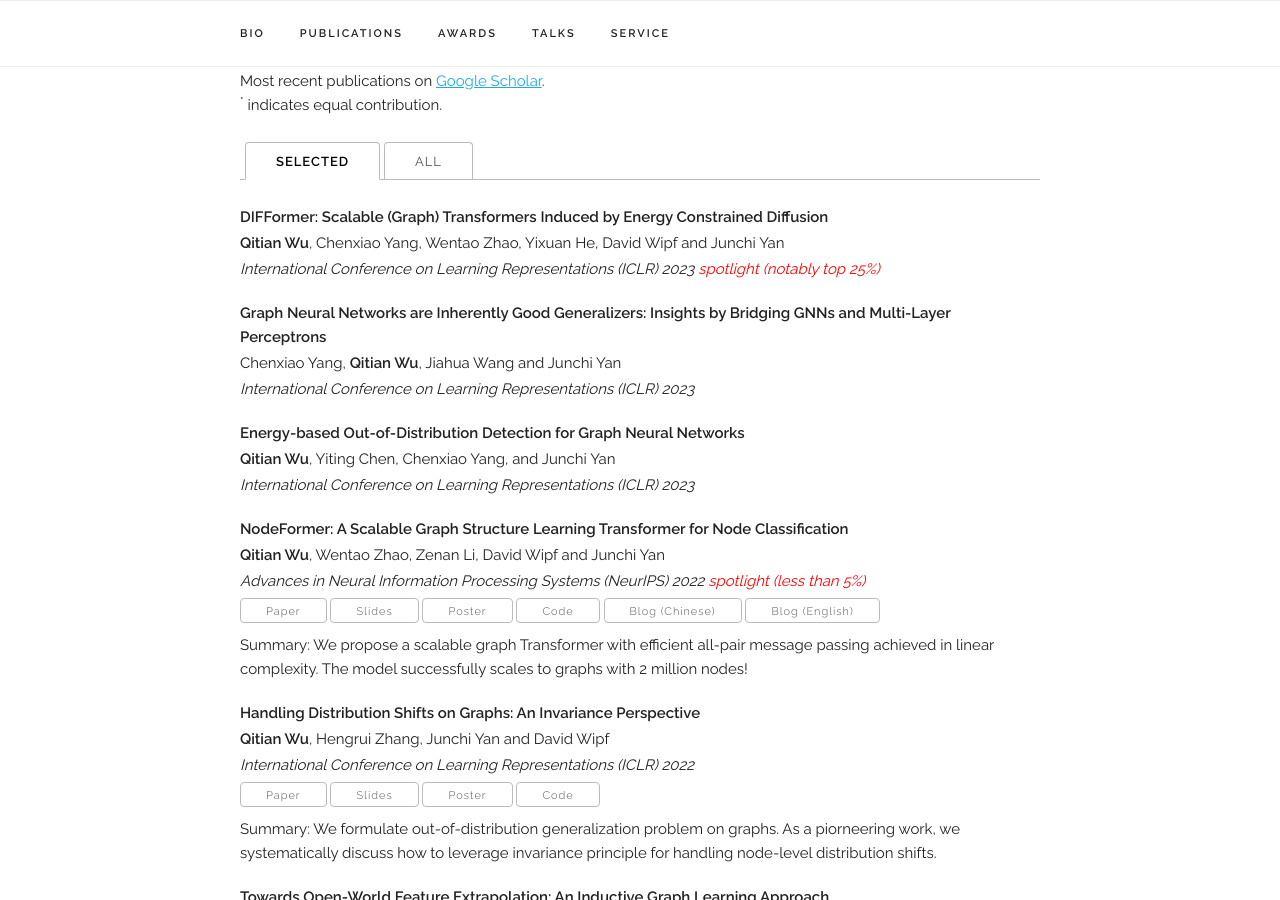
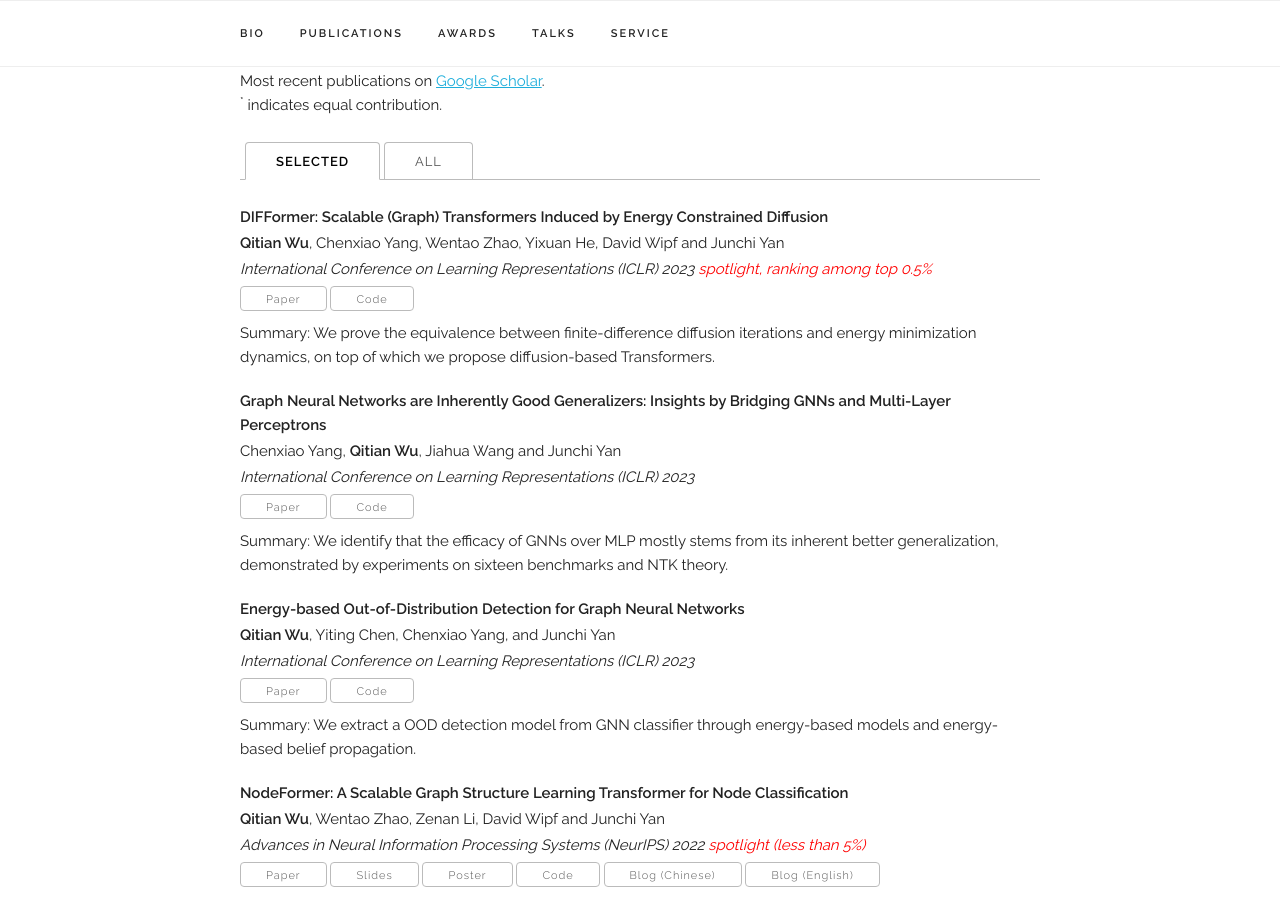
Before and after one commit to qitianwu/qitianwu.github.io, a Jekyll site: the page built from index.html, in a window 1280 px wide and 900 px high, scrolled down 1619 px. Built offline with Jekyll 4.4.1, drawn with Linux system fonts in a browser that asks for light colours.

Commit message:
iclr2023

```diff
--- a/_data/publications.yaml
+++ b/_data/publications.yaml
@@ -3,23 +3,32 @@ papers:
   - title: "DIFFormer: Scalable (Graph) Transformers Induced by Energy Constrained Diffusion"
     authors: "<b>Qitian Wu</b>, Chenxiao Yang, Wentao Zhao, Yixuan He, David Wipf and Junchi Yan"
     venue: "International Conference on Learning Representations (ICLR) 2023"
-    note: "spotlight (notably top 25%)"
+    paper_pdf: "https://arxiv.org/abs/2301.09474"
+    code: "https://github.com/qitianwu/DIFFormer"
+    content: "Summary: We prove the equivalence between finite-difference diffusion iterations and energy minimization dynamics, on top of which we propose diffusion-based Transformers."
+    note: "spotlight, ranking among top 0.5%"
     selected: y
 
   - title: "Graph Neural Networks are Inherently Good Generalizers: Insights by Bridging GNNs and Multi-Layer Perceptrons"
     authors: "Chenxiao Yang, <b>Qitian Wu</b>, Jiahua Wang and Junchi Yan"
     venue: "International Conference on Learning Representations (ICLR) 2023"
+    paper_pdf: "https://arxiv.org/abs/2212.09034"
+    code: "https://github.com/chr26195/PMLP"
+    content: "Summary: We identify that the efficacy of GNNs over MLP mostly stems from its inherent better generalization, demonstrated by experiments on sixteen benchmarks and NTK theory."
     selected: y
 
   - title: "Energy-based Out-of-Distribution Detection for Graph Neural Networks"
     authors: "<b>Qitian Wu</b>, Yiting Chen, Chenxiao Yang, and Junchi Yan"
     venue: "International Conference on Learning Representations (ICLR) 2023"
+    paper_pdf: "https://arxiv.org/abs/2302.02914"
+    code: "https://github.com/qitianwu/GraphOOD-GNNSafe"
+    content: "Summary: We extract a OOD detection model from GNN classifier through energy-based models and energy-based belief propagation."
     selected: y
 
   - title: "NodeFormer: A Scalable Graph Structure Learning Transformer for Node Classification"
     authors: "<b>Qitian Wu</b>, Wentao Zhao, Zenan Li, David Wipf and Junchi Yan"
     venue: "Advances in Neural Information Processing Systems (NeurIPS) 2022"
-    paper_pdf: "https://openreview.net/pdf?id=sMezXGG5So"
+    paper_pdf: "https://www.researchgate.net/publication/363845271_NodeFormer_A_Scalable_Graph_Structure_Learning_Transformer_for_Node_Classification"
     code: "https://github.com/qitianwu/NodeFormer"
     slides: "assets/publications/nips2022-nodeformer/slides.pdf"
     poster: "assets/publications/nips2022-nodeformer/poster.png"
```
